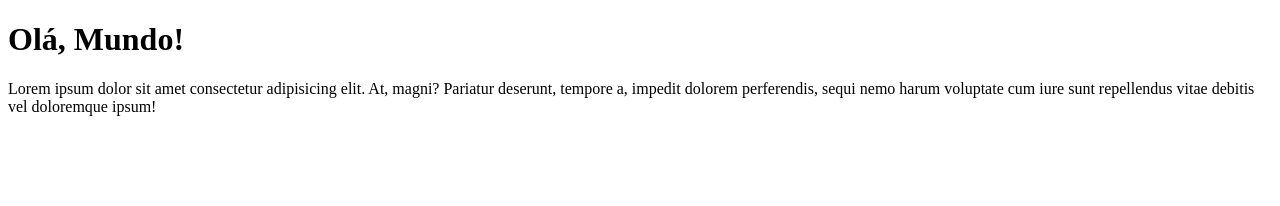
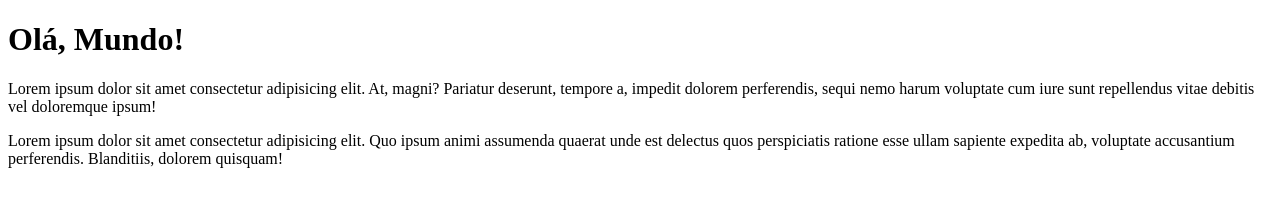
Before and after one commit to andre-reis-dev/Ola-mundo, a plain HTML site: page site exemplo/index.html in a window 1280 px wide. Drawn offline with Linux system fonts and the light colour scheme.

Commit message:
adicionei um parágrafo

```diff
--- a/site exemplo/index.html
+++ b/site exemplo/index.html
@@ -9,5 +9,6 @@
 <body>
     <h1>Olá, Mundo!</h1>
     <p>Lorem ipsum dolor sit amet consectetur adipisicing elit. At, magni? Pariatur deserunt, tempore a, impedit dolorem perferendis, sequi nemo harum voluptate cum iure sunt repellendus vitae debitis vel doloremque ipsum!</p>
+    <p>Lorem ipsum dolor sit amet consectetur adipisicing elit. Quo ipsum animi assumenda quaerat unde est delectus quos perspiciatis ratione esse ullam sapiente expedita ab, voluptate accusantium perferendis. Blanditiis, dolorem quisquam!</p>
 </body>
 </html>
```
